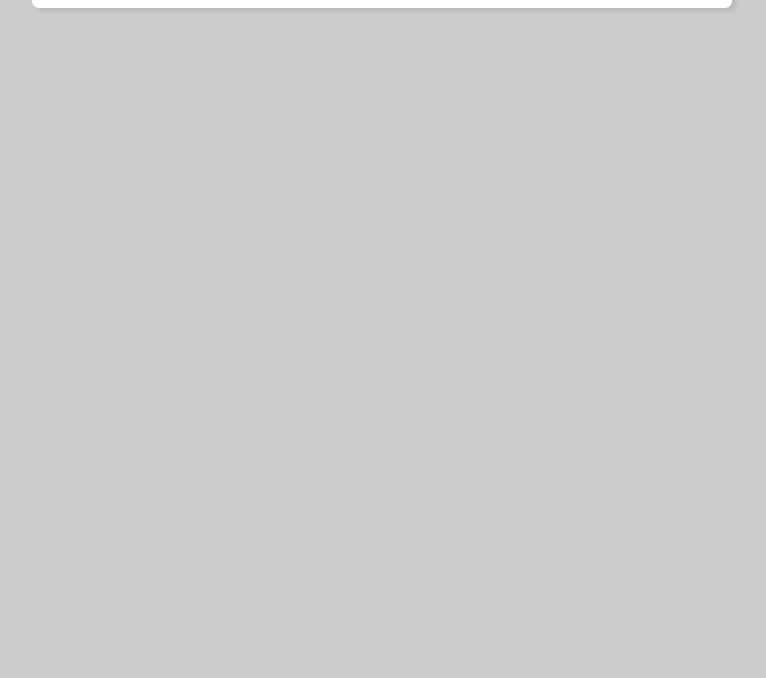
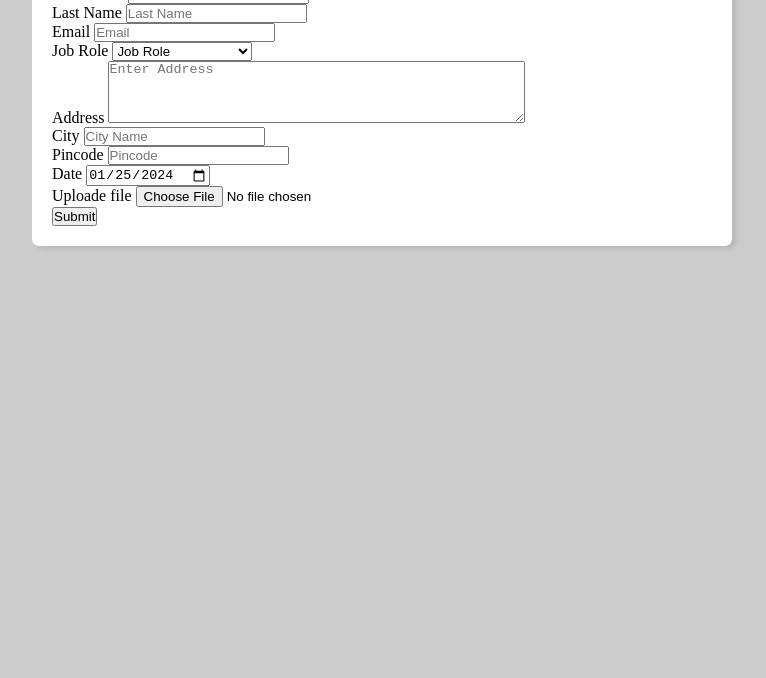
Before and after one commit to rupeshpal49gmail/Application_Form, a plain HTML site: page index.html in a window 1280 px wide. Shown: the part 122-800 px from the top of the page, without its empty margins (258-1024 px from the left). Drawn offline with Linux system fonts and the light colour scheme.

Commit message:
add layout of the input field

```diff
--- a/index.html
+++ b/index.html
@@ -9,12 +9,96 @@
   <body>
     <div class="container">
       <div class="input-field">
+        <h1>
+          Enter User Details
+          <span class="title_small">(Whatsapp)</span>
+        </h1>
         <form action="">
-          <label for="">First Name</label>
-          <input type="text" placeholder="First Name" />
-          <label for="">Last Name</label>
-          <input type="text" placeholder="Last Name" />
-          <input type="file" placeholder="Browse file" />
+          <div class="form_container">
+            <div class="form_control">
+              <label for="">First Name</label>
+              <input
+                type="text"
+                id="fName"
+                name="fName"
+                placeholder="First Name"
+              />
+            </div>
+            <div class="form_control">
+              <label for="">Last Name</label>
+              <input
+                type="text"
+                id="lName"
+                name="lName"
+                placeholder="Last Name"
+              />
+            </div>
+            <div class="form_control">
+              <label for="">Email</label>
+              <input type="email" id="email" name="email" placeholder="Email" />
+            </div>
+
+            <div class="form_control">
+              <label for="job_role">Job Role</label>
+              <select id="job_role" name="job_role">
+                <option value="">Job Role</option>
+                <option value="frontend">Frontend Developer</option>
+                <option value="backend">Backend Developer</option>
+                <option value="dev-ops">Dev-ops Engineer</option>
+                <option value="fullstack">Fullstack Developer</option>
+              </select>
+            </div>
+            <div class="form_control">
+              <label for="address">Address</label>
+              <textarea
+                name="address"
+                id="address"
+                cols="50"
+                rows="4"
+                placeholder="Enter Address"
+              ></textarea>
+            </div>
+            <div class="form_control">
+              <label for="city">City</label>
+              <input
+                type="text"
+                id="city"
+                name="city"
+                placeholder="City Name"
+              />
+            </div>
+            <div class="form_control">
+              <label for="pincode">Pincode</label>
+              <input
+                type="number"
+                id="pincode"
+                name="pincode"
+                placeholder="Pincode"
+              />
+            </div>
+            <div class="form_control">
+              <label for="pincode">Date</label>
+              <input
+                type="date"
+                id="date"
+                name="date"
+                placeholder="Date"
+                value="2024-01-25"
+              />
+            </div>
+            <div class="form_control">
+              <label for="pincode">Uploade file</label>
+              <input
+                type="file"
+                id="upload"
+                name="upload"
+                placeholder="Browse a file"
+              />
+            </div>
+          </div>
+          <div class="btn_container">
+            <button type="submit">Submit</button>
+          </div>
         </form>
       </div>
     </div>
```
